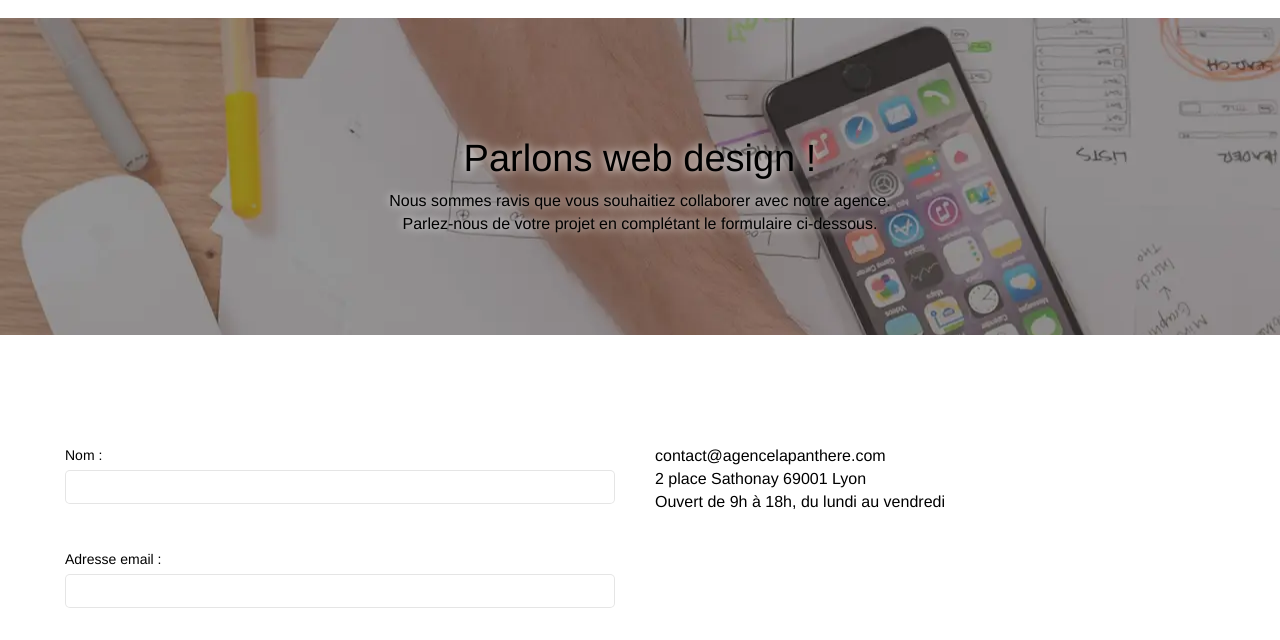
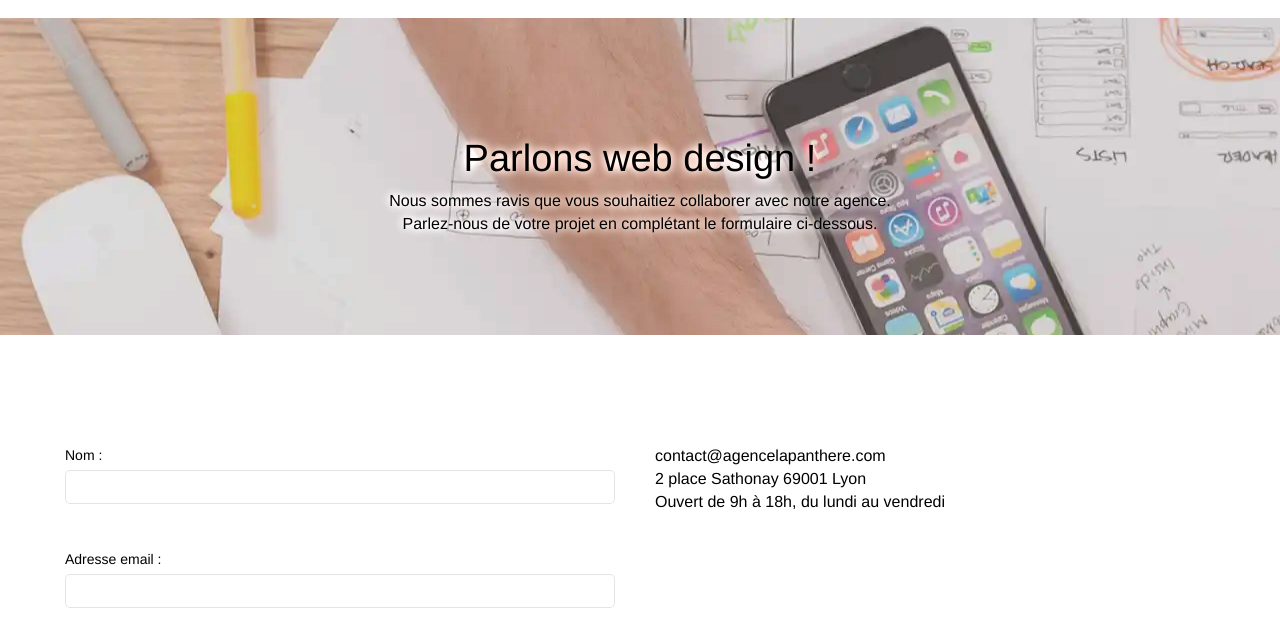
Before and after one commit to RatanaSenpai/La_Panthere, a website: page contact.html in a window 1280 px wide. Shown: the part 80-720 px from the top of the page. Drawn offline with Linux system fonts and the light colour scheme.

Commit message:
Propriety Added

```diff
--- a/css/style.css
+++ b/css/style.css
@@ -819,6 +819,7 @@ h4 {
 
 .bg-dots-bg {
     background-image: url("../img/agence-la-panthere.webp");
+    filter: brightness(1.5);
 }
 
 .text-center {
```
